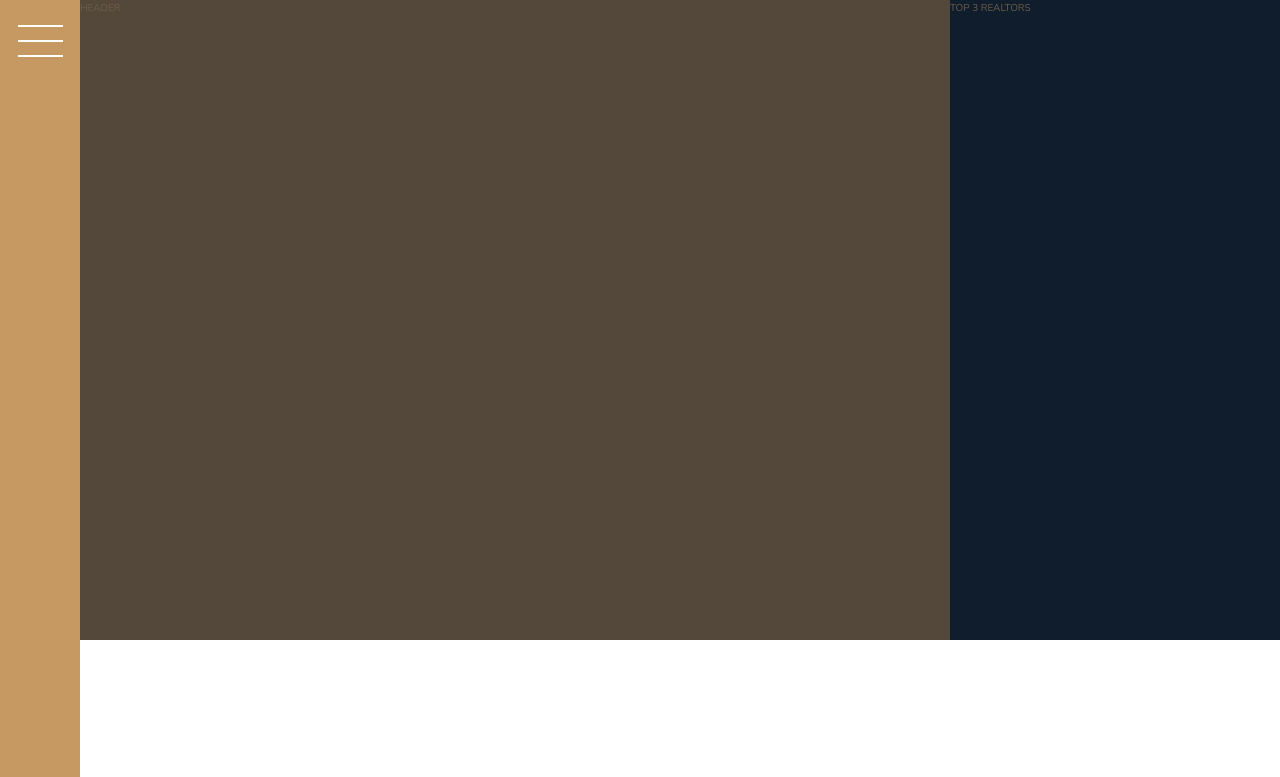
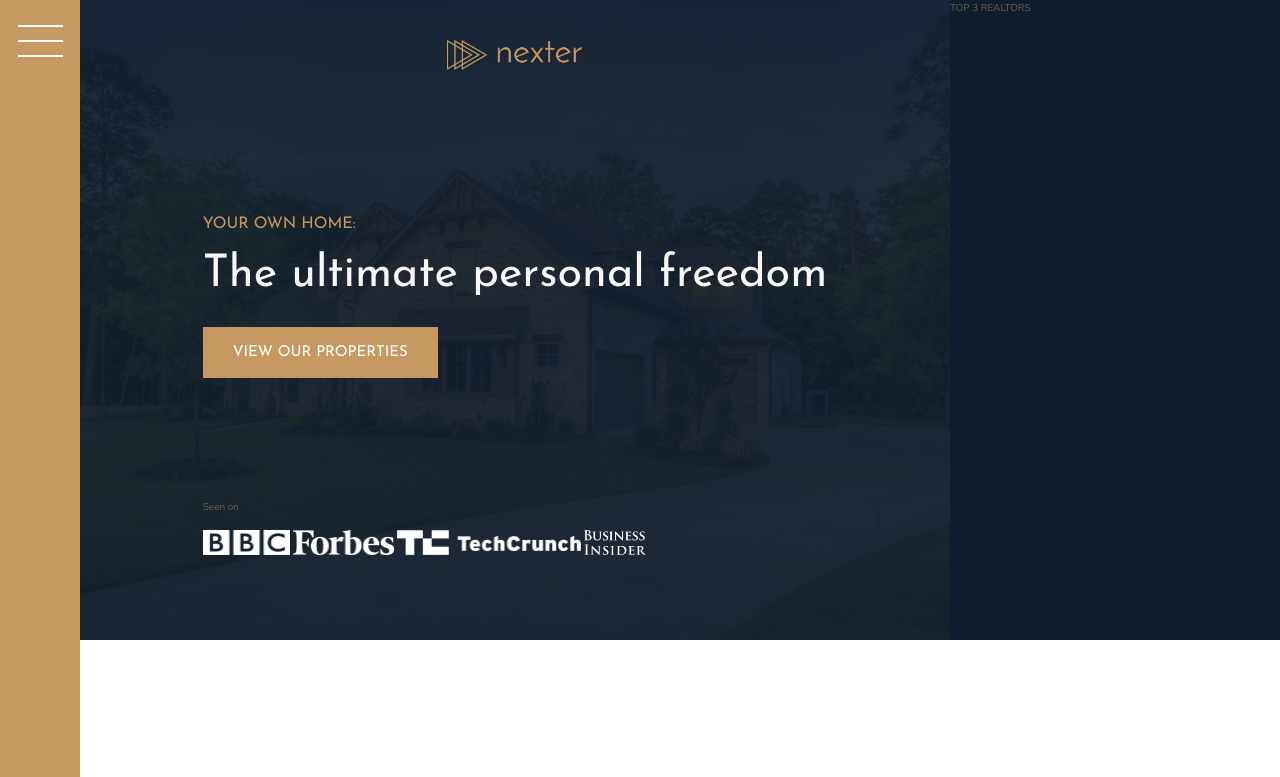
Before and after one commit to Panthari-Panthong/Learning-Grid-Layout-Sass, a website: page index.html in a window 1280 px wide. Shown: the top 777 px of the page. Drawn offline with nearby package versions, Linux system fonts and the light colour scheme; files whose address does not match are found by name.

Commit message:
add header content

```diff
--- a/index.html
+++ b/index.html
@@ -17,7 +17,17 @@
         </div>
 
         <header class="header">
-            HEADER
+            <img src="img/logo.png" alt="Nexter logo" class="header__logo">
+            <h3 class="heading-3">Your own home:</h3>
+            <h1 class="heading-1">The ultimate personal freedom</h1>
+            <button class="btn header__btn">View our properties</button>
+            <div class="header__seenon-text">Seen on</div>
+            <div class="header__seenon-logos">
+                <img src="img/logo-bbc.png" alt="Seen on logo 1">
+                <img src="img/logo-forbes.png" alt="Seen on logo 2">
+                <img src="img/logo-techcrunch.png" alt="Seen on logo 3">
+                <img src="img/logo-bi.png" alt="Seen on logo 4">
+            </div>
         </header>
 
         <div class="realtors">
--- a/sass/_header.scss
+++ b/sass/_header.scss
@@ -1,4 +1,36 @@
 .header {
   background-color: $color-grey-dark-1;
   grid-column: full-start / col-end 6;
+  background-image: linear-gradient(rgba($color-secondary, .93), rgba($color-secondary, .93)), url(../img//hero.jpeg);
+  background-size: cover;
+  background-position: center;
+  padding: 8rem;
+  padding-top: 4rem;
+
+  display: grid;
+  grid-template-rows: 1fr min-content 6rem 1fr;
+  grid-template-columns: max-content;
+  grid-row-gap: 1.5rem;
+  justify-content: center;
+
+  &__logo {
+    height: 3rem;
+    justify-self: center;
+  }
+
+  &__btn {
+    align-self: start;
+    justify-self: start;
+  }
+
+  &__seenon-text {
+
+  }
+
+  &__seenon-logos {
+
+    img {
+      height: 2.5rem;
+    }
+  }
 }
--- a/sass/_typography.scss
+++ b/sass/_typography.scss
@@ -5,6 +5,9 @@
 
 .heading-1 {
   @extend %heading;
+  font-size: 4.5rem;
+  color: $color-grey-light-1;
+  line-height: 1;
 }
 
 .heading-2 {
```
Also changed, not shown: css/style.css.
